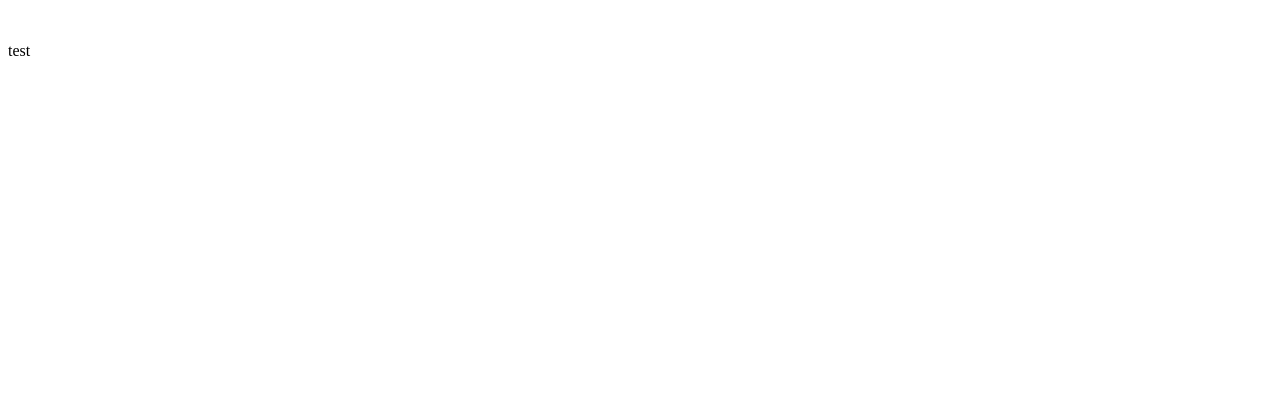
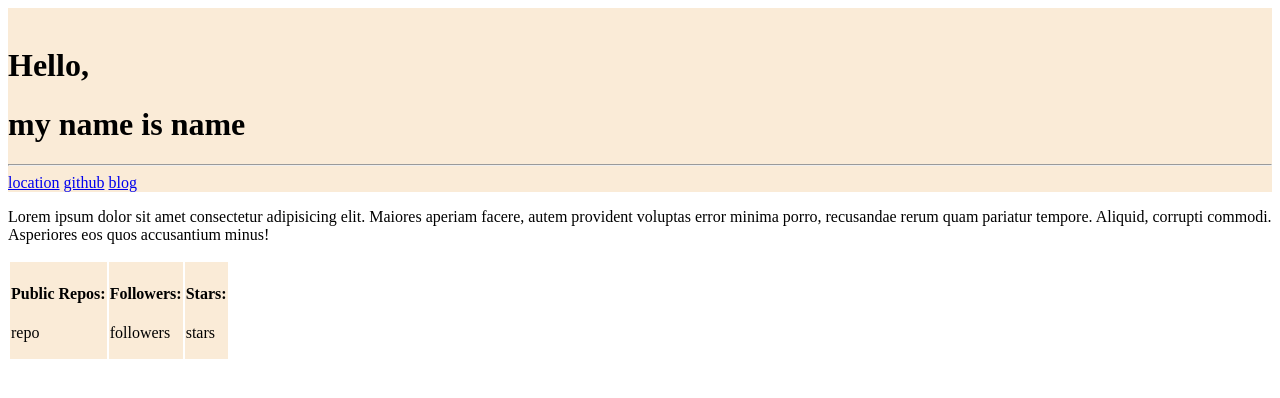
Before and after one commit to skuttenkuler/dev-profile-generator, an Electron app: page template.html in a window 1280 px wide. Drawn offline with Linux system fonts and the light colour scheme.

Commit message:
html template

```diff
--- a/template.html
+++ b/template.html
@@ -6,9 +6,8 @@
     <meta http-equiv="X-UA-Compatible" content="ie=edge">
     <title>Template</title>
     <style>
-             body {
-                 marin:0;
-                 padding:0;
+             .color{
+                 background-color: antiquewhite;
              }
              #Blue{
                  background-color:#0000FF;
@@ -45,10 +44,39 @@
              <body>
                  <div class="container">
 
-                 <header>
+                 <header class="color">
                      <img src="">
-                         <div><p>test</p></div>
+                        <h1 class="hi">Hello,</h1>
+                        <h1>my name is name</h1>
+                         <div class="userLinks">
+                            <hr>
+                            <a href="#">location</a>
+                            <a href="#">github</a>
+                            <a href="#"> blog</a>
+                        </div>
                  </header>
+                 <div class="bio">
+                     <p>Lorem ipsum dolor sit amet consectetur adipisicing elit. Maiores aperiam facere, autem provident voluptas error minima porro, recusandae rerum quam pariatur tempore. Aliquid, corrupti commodi. Asperiores eos quos accusantium minus!</p>
                  </div>
+                 <div class="stats">
+                     <table>
+                         <tr>
+                             <td class="color">
+                                 <h4>Public Repos:</h4>
+                                 <p>repo</p>
+                             </td>
+                             <td class="color">
+                                    <h4>Followers:</h4>
+                                    <p>followers</p>
+                                </td>
+                            <td class="color">
+                                    <h4>Stars:</h4>
+                                    <p>stars</p>
+                                </td>
+
+                         </tr>
+                     </table>
+                 </div>
+        </div>
 </body>
 </html>
```
